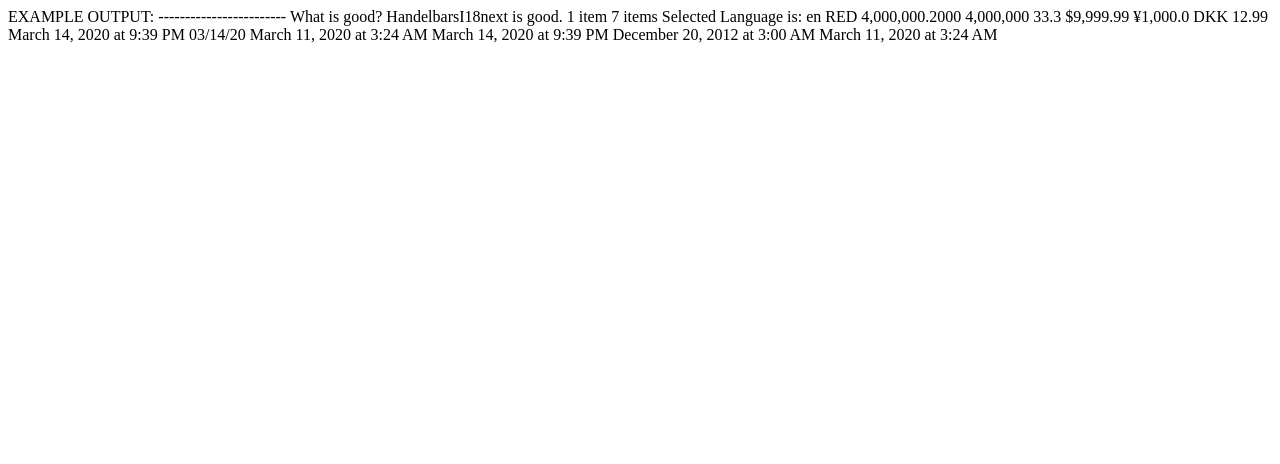
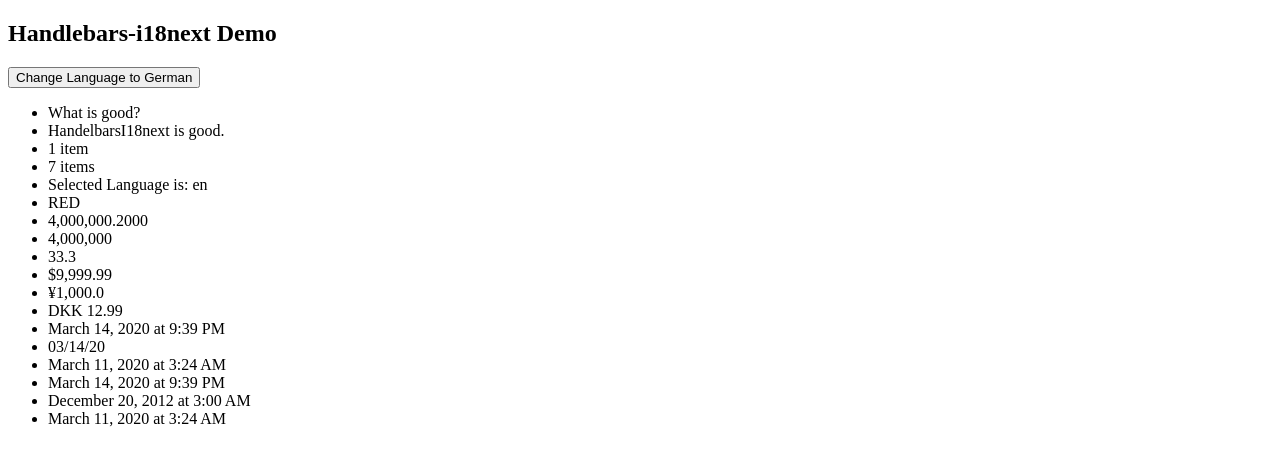
Before and after one commit to Aller-Couleur/handlebars-i18n, a website: page browser_version/index.html in a window 1280 px wide. Drawn offline with nearby package versions, Linux system fonts and the light colour scheme.

Commit message:
added language switcher

```diff
--- a/browser_version/index.html
+++ b/browser_version/index.html
@@ -2,10 +2,12 @@
 <html lang="en">
 <head>
     <meta charset="UTF-8">
-    <title>handlebars-i18next</title>
+    <title>handlebars-i18next demo</title>
 </head>
 <body>
+    <h2>Handlebars-i18next Demo</h2>
     <div id="demo"></div>
+
     <script src="https://cdn.jsdelivr.net/npm/handlebars@latest/dist/handlebars.js"></script>
     <script src="https://cdnjs.cloudflare.com/ajax/libs/i18next/19.3.2/i18next.js"></script>
     <script src="assets/js/handlebars-i18next.js"></script>
@@ -13,11 +15,13 @@
 
         'use strict';
 
+        // -- the translation phrases for i18next
         i18next
             .init({
                 resources : {
                     'en' : {
                         translation : {
+                            'key0': 'Change Language to',
                             'key1': 'What is good?',
                             'key2': '{{what}} is good.',
                             'key3WithCount': '{{count}} item',
@@ -27,6 +31,7 @@
                     },
                     'de' : {
                         translation: {
+                            'key0': 'Sprache wechseln zu',
                             'key1': 'Was ist gut?',
                             'key2': '{{what}} ist gut.',
                             'key3WithCount': '{{count}} Gegenstand',
@@ -35,9 +40,10 @@
                         }
                     }
                 },
-                lng : 'en' // change to 'de' to see the alternative translations
+                lng : 'en'
             });
 
+        // -- the data object for handlebars
         let data = {
             sayWhat : 'HandelbarsI18next',
             holdKey3 : 'key3WithCount',
@@ -48,6 +54,7 @@
             myDate: '2020-03-11T03:24:00'
         };
 
+        // -- init and configure HandelbarsI18next
         let HndlbrsI18n = new HandelbarsI18next();
         HndlbrsI18n.init(Handlebars, i18next);
 
@@ -59,72 +66,79 @@
             ['de', 'DateTimeFormat', { year:'numeric', month:'numeric', day:'numeric', hour:'numeric', minute:'numeric', hour12:false}]
         ]);
 
-
-        let template;
-
-        template = 'EXAMPLE OUTPUT:' + '\n';
-        template += '------------------------' + '\n';
-
-
+        // -- the template to be rendered
+        let template =
+        '<button onclick="changeLang()">{{__ "key0"}} {{#if (localeIs "en")}}German {{else}}Englisch {{/if}}</button>' +
+        '<ul>' +
             // key given as string
-        template += '{{__ "key1"}}' + '\n';
+            '<li>{{__ "key1"}}</li>' +
 
             // key with variable replacement
-        template += '{{__ "key2" what=sayWhat}}' + '\n';
+            '<li>{{__ "key2" what=sayWhat}}</li>' +
 
             // phrase with [singular] / plural
-        template += '{{__ "key3WithCount" count=1}}' + '\n';
+            '<li>{{__ "key3WithCount" count=1}}</li>' +
 
             // phrase with singular / [plural]
-        template += '{{__ "key3WithCount" count=7}}' + '\n';
+            '<li>{{__ "key3WithCount" count=7}}</li>' +
 
             // key given as handlebars variable and _locale output
-        template += '{{__ holdKey4}} {{_locale}}' + '\n';
+            '<li>{{__ holdKey4}} {{_locale}}</li>' +
 
             // if condition against selected language
-        template += '{{#if (localeIs "en")}}RED {{else}}BLUE {{/if}}' + '\n';
+            '<li>{{#if (localeIs "en")}}RED {{else}}BLUE {{/if}}</li>' +
 
             // number representation
-        template += '{{_num 4000000.2}}' + '\n';
+            '<li>{{_num 4000000.2}}</li>' +
 
             // number representation with custom configuration
-        template += '{{_num 4000000.2 maximumFractionDigits=0}}' + '\n';
+            '<li>{{_num 4000000.2 maximumFractionDigits=0}}</li>' +
 
             // number given as handlebars variable
-        template += '{{_num number maximumFractionDigits=maxDigits}}' + '\n';
+            '<li>{{_num number maximumFractionDigits=maxDigits}}</li>' +
 
             // price representation
-        template += '{{_price 9999.99}}' + '\n';
+            '<li>{{_price 9999.99}}</li>' +
 
             // price representation with custom configuration
-        template += '{{_price 1000 currency="JPY" minimumFractionDigits=1}}' + '\n';
+            '<li>{{_price 1000 currency="JPY" minimumFractionDigits=1}}</li>' +
 
-        // price given as handlebars variable
-        template += '{{_price myPrice currency="DKK"}}' + '\n';
+            // price given as handlebars variable and with custom configuration
+            '<li>{{_price myPrice currency="DKK"}}</li>' +
 
             // todays date
-        template += '{{_date}}' + '\n';
+            '<li>{{_date}}</li>' +
 
             // todays date with custom configuration
-        template += '{{_date "today" year="2-digit" month="2-digit" day="2-digit"}}' + '\n';
+            '<li>{{_date "today" year="2-digit" month="2-digit" day="2-digit"}}</li>' +
 
             // date given as date string
-        template += '{{_date "2020-03-11T03:24:00"}}' + '\n';
+            '<li>{{_date "2020-03-11T03:24:00"}}</li>' +
 
             // date given in milliseconds since begin of unix epoch
-        template += '{{_date 1583922952743}}' + '\n';
+            '<li>{{_date 1583922952743}}</li>' +
 
             // date given as javascript date parameters
-        template += '{{_date "[2012, 11, 20, 3, 0, 0]"}}' + '\n';
+            '<li>{{_date "[2012, 11, 20, 3, 0, 0]"}}</li>' +
 
             // date given as as handlebars variable
-        template += '{{_date myDate}}' + '\n';
+            '<li>{{_date myDate}}</li>' +
+        '</ul>';
 
+        // -- compile and output to demo container
+        function compile() {
             let compiled = Handlebars.compile(template);
+            document.getElementById('demo').innerHTML = compiled(data);
+        }
 
-        console.log(compiled(data));
+        function changeLang() {
+            var changeTo = i18next.language == 'en' ? 'de' : 'en';
+            i18next.changeLanguage(changeTo).then(() => {
+                compile();
+            });
+        }
 
-        document.getElementById('demo').innerHTML = compiled(data);
+        compile();
 
     </script>
 </body>
--- a/handlebars-i18next.js
+++ b/handlebars-i18next.js
@@ -1,5 +1,5 @@
 /********************************************************************
- * handlebars-i18next.js
+ * node handlebars-i18next.js
  *
  * @author: Florian Walzel
  * @version: 1.0.1
@@ -175,7 +175,7 @@
               }
             }
             else {
-              // fallback: today date
+              // fallback: today's date
               date = new Date();
             }
 
```
Lines whose indentation alone changed are shown as unchanged.
